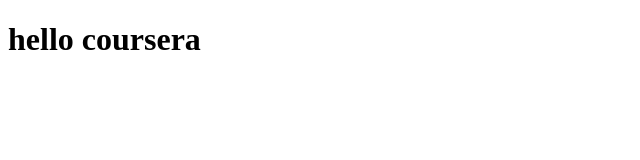
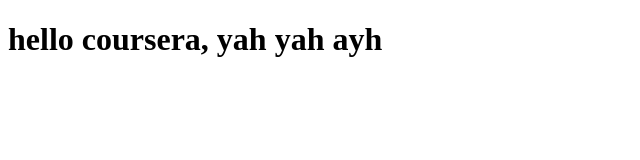
Before and after one commit to busterbuster22/Coursera-test, a plain HTML site: page site/index.html in a window 1280 px wide. Shown: the whole page, without its empty margins (0-640 px from the left). Drawn offline with Linux system fonts and the light colour scheme.

Commit message:
small addition to page

```diff
--- a/site/index.html
+++ b/site/index.html
@@ -4,6 +4,6 @@
 <title>Hello Coursera </title>
 </head>
 <body>
-<h1> hello coursera </h1>
+<h1> hello coursera, yah yah ayh</h1>
 </body>
 </html>
```
